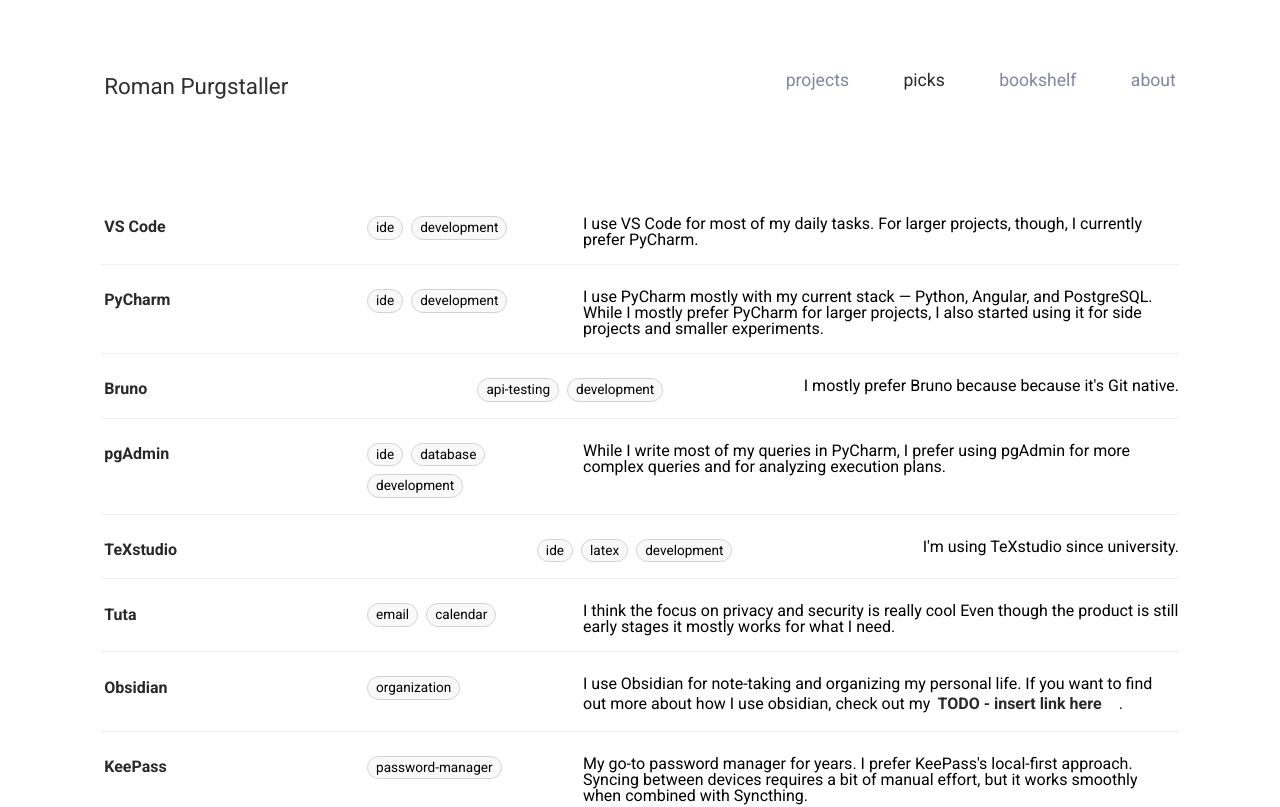
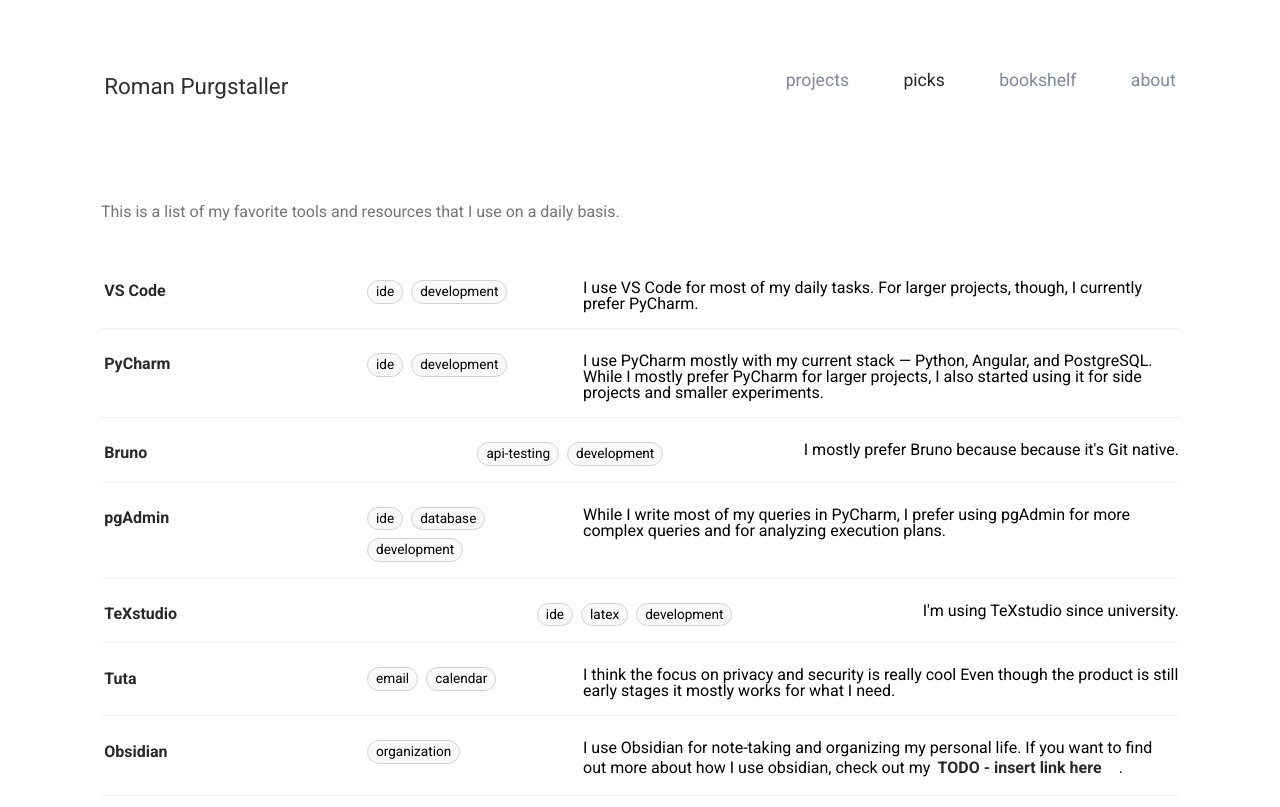
Before and after one commit to rpurgstaller/portfolio-website-react, a React (Create React App) app: page /portfolio-react/picks in a window 1280 px wide. Shown: the top 807 px of the page. Built offline with nearby package versions, Linux system fonts and the light colour scheme.

Commit message:
git commit -a -m "stuff"

```diff
--- a/src/components/Bookshelf.js
+++ b/src/components/Bookshelf.js
@@ -27,6 +27,10 @@
 export default function Bookshelf() {
   return (
     <div className="content-container">
+      <div className="content-intro">
+        This is a list of my favorite books
+      </div>
+      <div className="content-table">
         <BookshelfEntry
           name="The Pragmatic Programmer"
           author="Andrew Hunt, David Thomas"
@@ -98,5 +102,6 @@
           labels={["fiction", "science-fiction"]}
         />
       </div>
+    </div>
   );
 }
--- a/src/components/Picks.js
+++ b/src/components/Picks.js
@@ -94,6 +94,10 @@
 
   return (
     <div className="content-container">
+      <div className="content-intro">
+        This is a list of my favorite tools and resources that I use on a daily basis.
+      </div>
+      <div className="content-table">
         <PickEntry
           labels={["ide", "development"]}
           name="VS Code"
@@ -181,5 +185,7 @@
           desc_txt_elem={desc_keepass}
         />
       </div>
+
+    </div>
   );
 }
--- a/src/components/Projects.js
+++ b/src/components/Projects.js
@@ -45,7 +45,10 @@
 
   return (
     <div className="content-container">
-      <div className="project-list">
+      <div className="content-intro">
+        This is a list of my projects
+      </div>
+      <div className="project-list content-table">
         <ProjectEntry
           name="Sarcasm Detection"
           desc_text_elem={sarcasm_desc_elem}
--- a/src/styles/app.scss
+++ b/src/styles/app.scss
@@ -108,6 +108,16 @@
   }
 }
 
+.content-table {
+  padding-top: 2.5rem;
+}
+
+.content-intro {
+    font-size: typo.$font-size-normal;
+    color: colors.$secondary-text;
+    line-height: typo.$line-height-block-text;
+}
+
 .content-table-row {
   display: flex;
   gap: 1rem;
```
Also changed, not shown: graphics/main_silhouette.webP (deleted), 1 other file (tests, documents, lock files or other folders). Lines whose indentation alone changed are shown as unchanged.
